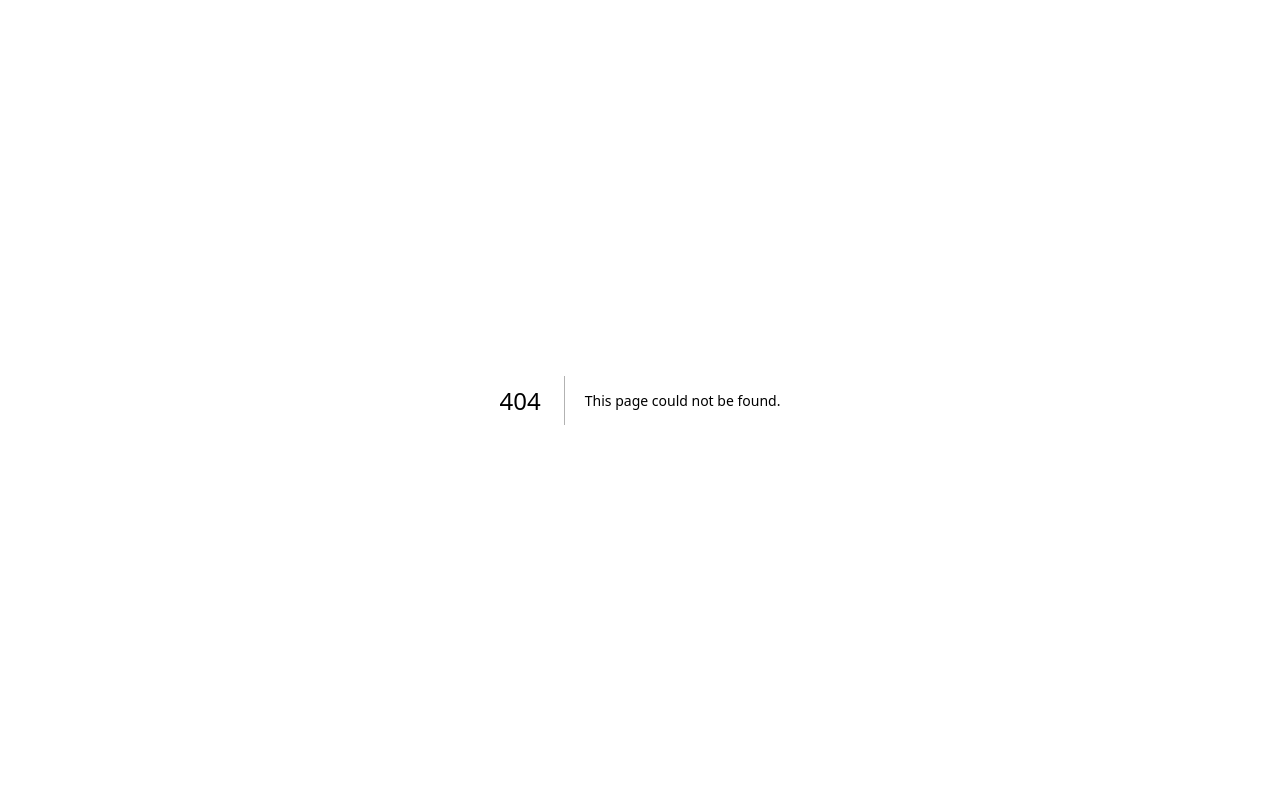
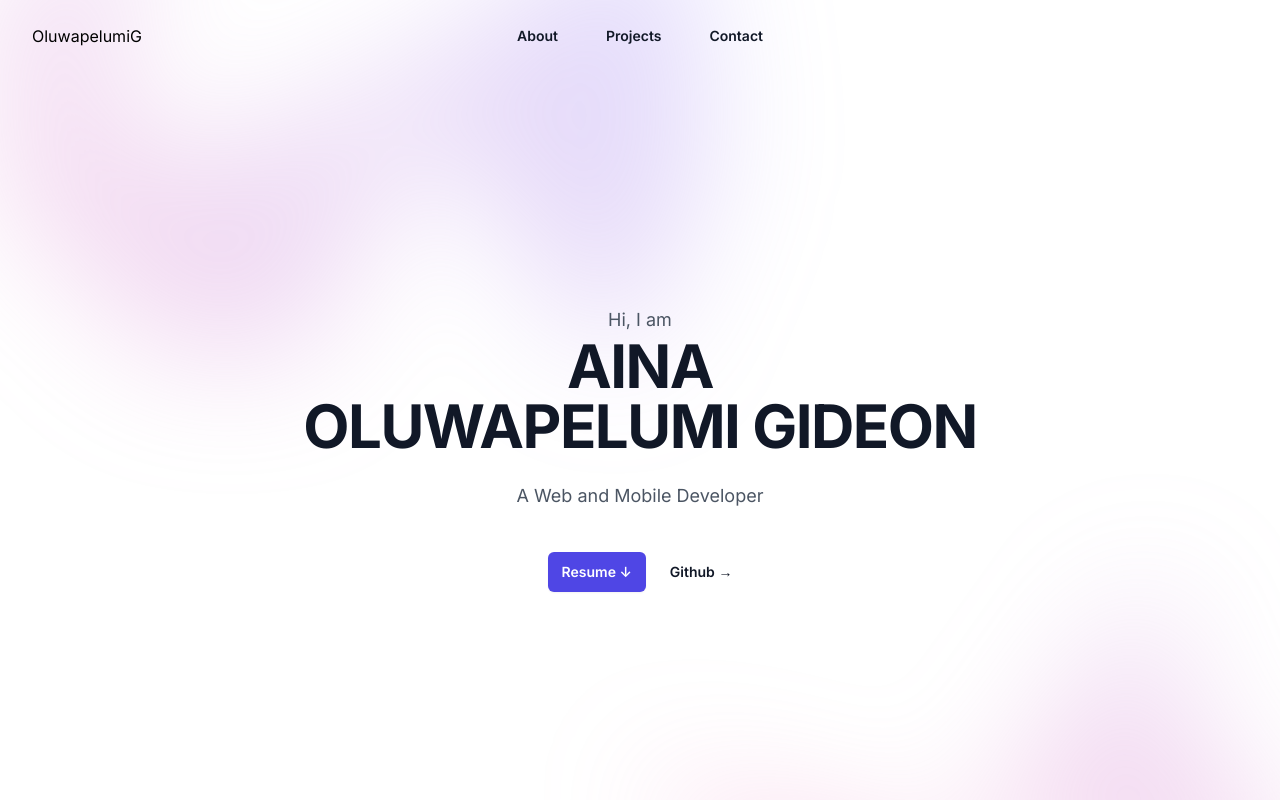
Before and after one commit to OluwapelumiG/OluwapelumiG, a Next.js app: page /landing in a window 1280 px wide. Before the commit this address had no page. Shown: the top 800 px of the page. Built offline with nearby package versions, Linux system fonts and the light colour scheme.

Commit message:
Initial commit

```diff
--- /dev/null
+++ b/app/landing/page.tsx
@@ -0,0 +1,98 @@
+import React from 'react';
+
+const Landing = () => {
+  return (
+    <div>
+      <div className="bg-white">
+        <header className="absolute inset-x-0 top-0 z-50">
+          <nav className="flex items-center justify-between p-6 lg:px-8" aria-label="Global">
+            <div className="flex lg:flex-1">
+              <a href="#" className="-m-1.5 p-1.5">
+                <span className="sr-only">OluwapelumiG</span>
+                OluwapelumiG
+                {/* <Image className="h-8 w-auto" src="https://tailwindui.com/img/logos/mark.svg?color=indigo&shade=600" alt="" width={32} height={32} /> */}
+              </a>
+            </div>
+            <div className="flex lg:hidden">
+              <button type="button" className="-m-2.5 inline-flex items-center justify-center rounded-md p-2.5 text-gray-700">
+                <span className="sr-only">Open main menu</span>
+                <svg className="h-6 w-6" fill="none" viewBox="0 0 24 24" strokeWidth="1.5" stroke="currentColor" aria-hidden="true">
+                  <path strokeLinecap="round" strokeLinejoin="round" d="M3.75 6.75h16.5M3.75 12h16.5m-16.5 5.25h16.5" />
+                </svg>
+              </button>
+            </div>
+            <div className="hidden lg:flex lg:gap-x-12">
+              <a href="#" className="text-sm font-semibold leading-6 text-gray-900">About</a>
+              <a href="#" className="text-sm font-semibold leading-6 text-gray-900">Projects</a>
+              {/* <a href="#" className="text-sm font-semibold leading-6 text-gray-900">Marketplace</a> */}
+              <a href="#" className="text-sm font-semibold leading-6 text-gray-900">Contact</a>
+            </div>
+            <div className="hidden lg:flex lg:flex-1 lg:justify-end">
+              {/* <a href="#" className="text-sm font-semibold leading-6 text-gray-900">Log in <span aria-hidden="true">&rarr;</span></a> */}
+            </div>
+          </nav>
+          {/* Mobile menu, show/hide based on menu open state. */}
+          <div className="lg:hidden" role="dialog" aria-modal="true">
+            {/* Background backdrop, show/hide based on slide-over state. */}
+            <div className="fixed inset-0 z-50"></div>
+            <div className="fixed inset-y-0 right-0 z-50 w-full overflow-y-auto bg-white px-6 py-6 sm:max-w-sm sm:ring-1 sm:ring-gray-900/10">
+              <div className="flex items-center justify-between">
+                <a href="#" className="-m-1.5 p-1.5">
+                  <span className="sr-only">OluwapelumiG</span>
+                  OluwapelumiG
+                  {/* <Image className="h-8 w-auto" src="https://tailwindui.com/img/logos/mark.svg?color=indigo&shade=600" alt="" width={32} height={32} /> */}
+                </a>
+                <button type="button" className="-m-2.5 rounded-md p-2.5 text-gray-700">
+                  <span className="sr-only">Close menu</span>
+                  <svg className="h-6 w-6" fill="none" viewBox="0 0 24 24" strokeWidth="1.5" stroke="currentColor" aria-hidden="true">
+                    <path strokeLinecap="round" strokeLinejoin="round" d="M6 18L18 6M6 6l12 12" />
+                  </svg>
+                </button>
+              </div>
+              <div className="mt-6 flow-root">
+                <div className="-my-6 divide-y divide-gray-500/10">
+                  <div className="space-y-2 py-6">
+                    <a href="#" className="-mx-3 block rounded-lg px-3 py-2 text-base font-semibold leading-7 text-gray-900 hover:bg-gray-50">About</a>
+                    <a href="#" className="-mx-3 block rounded-lg px-3 py-2 text-base font-semibold leading-7 text-gray-900 hover:bg-gray-50">Projects</a>
+                    {/* <a href="#" className="-mx-3 block rounded-lg px-3 py-2 text-base font-semibold leading-7 text-gray-900 hover:bg-gray-50">Marketplace</a> */}
+                    <a href="#" className="-mx-3 block rounded-lg px-3 py-2 text-base font-semibold leading-7 text-gray-900 hover:bg-gray-50">Contact</a>
+                  </div>
+                  <div className="py-6">
+                    {/* <a href="#" className="-mx-3 block rounded-lg px-3 py-2.5 text-base font-semibold leading-7 text-gray-900 hover:bg-gray-50">Log in</a> */}
+                  </div>
+                </div>
+              </div>
+            </div>
+          </div>
+        </header>
+
+        <div className="relative isolate px-6 pt-14 lg:px-8">
+          <div className="absolute inset-x-0 -top-40 -z-10 transform-gpu overflow-hidden blur-3xl sm:-top-80" aria-hidden="true">
+            <div className="relative left-[calc(50%-11rem)] aspect-[1155/678] w-[36.125rem] -translate-x-1/2 rotate-[30deg] bg-gradient-to-tr from-[#ff80b5] to-[#9089fc] opacity-30 sm:left-[calc(50%-30rem)] sm:w-[72.1875rem]" style={{ clipPath: "polygon(74.1% 44.1%, 100% 61.6%, 97.5% 26.9%, 85.5% 0.1%, 80.7% 2%, 72.5% 32.5%, 60.2% 62.4%, 52.4% 68.1%, 47.5% 58.3%, 45.2% 34.5%, 27.5% 76.7%, 0.1% 64.9%, 17.9% 100%, 27.6% 76.8%, 76.1% 97.7%, 74.1% 44.1%)" }}></div>
+          </div>
+          <div className="mx-auto max-w-4xl py-32 sm:py-48 lg:py-56">
+            {/* <div className="hidden sm:mb-8 sm:flex sm:justify-center">
+              <div className="relative rounded-full px-3 py-1 text-sm leading-6 text-gray-600 ring-1 ring-gray-900/10 hover:ring-gray-900/20">
+                Announcing our next round of funding. <a href="#" className="font-semibold text-indigo-600"><span className="absolute inset-0" aria-hidden="true"></span>Read more <span aria-hidden="true">&rarr;</span></a>
+              </div>
+            </div> */}
+            <div className="text-center">
+            <p className="mt-6 text-lg leading-8 text-gray-600">Hi, I am</p>
+              <h1 className="text-4xl font-bold tracking-tight text-gray-900 sm:text-6xl">AINA <br /> OLUWAPELUMI GIDEON</h1>
+              <p className="mt-6 text-lg leading-8 text-gray-600">A Web and Mobile Developer</p>
+              <div className="mt-10 flex items-center justify-center gap-x-6">
+                <a href="#" className="rounded-md bg-indigo-600 px-3.5 py-2.5 text-sm font-semibold text-white shadow-sm hover:bg-indigo-500 focus-visible:outline focus-visible:outline-2 focus-visible:outline-offset-2 focus-visible:outline-indigo-600">Resume <span aria-hidden="true">↓</span></a>
+                <a href="#" className="text-sm font-semibold leading-6 text-gray-900">Github <span aria-hidden="true">→</span></a>
+              </div>
+            </div>
+          </div>
+          <div className="absolute inset-x-0 top-[calc(100%-13rem)] -z-10 transform-gpu overflow-hidden blur-3xl sm:top-[calc(100%-30rem)]" aria-hidden="true">
+            <div className="relative left-[calc(50%+3rem)] aspect-[1155/678] w-[36.125rem] -translate-x-1/2 bg-gradient-to-tr from-[#ff80b5] to-[#9089fc] opacity-30 sm:left-[calc(50%+36rem)] sm:w-[72.1875rem]" style={{ clipPath: "polygon(74.1% 44.1%, 100% 61.6%, 97.5% 26.9%, 85.5% 0.1%, 80.7% 2%, 72.5% 32.5%, 60.2% 62.4%, 52.4% 68.1%, 47.5% 58.3%, 45.2% 34.5%, 27.5% 76.7%, 0.1% 64.9%, 17.9% 100%, 27.6% 76.8%, 76.1% 97.7%, 74.1% 44.1%)" }}></div>
+          </div>
+        </div>
+      </div>
+    </div>
+  );
+}
+
+export default Landing;
--- a/app/layout.tsx
+++ b/app/layout.tsx
@@ -5,8 +5,8 @@
 const inter = Inter({ subsets: ["latin"] });
 
 export const metadata: Metadata = {
-  title: "Create Next App",
-  description: "Generated by create next app",
+  title: "OluwapelumiG",
+  description: "Aina Oluwapelumi Gideon, Web developer, Mobile Developer",
 };
 
 export default function RootLayout({
```
Also changed, not shown: 1 other file (tests, documents, lock files or other folders).
